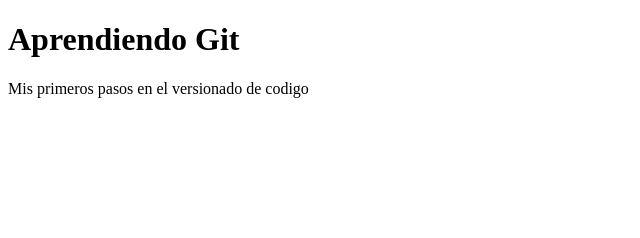
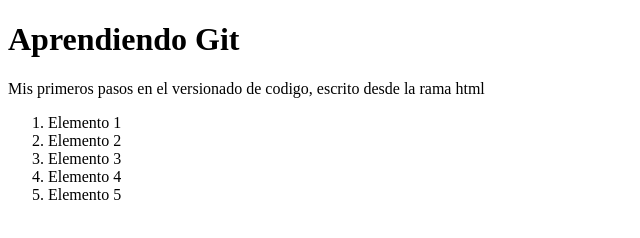
Before and after one commit to GermanBruscaglia/youtube-git, a plain HTML site: page index.html in a window 1280 px wide. Shown: the whole page, without its empty margins (0-640 px from the left). Drawn offline with Linux system fonts and the light colour scheme.

Commit message:
Agregando index.js al index.html

```diff
--- a/index.html
+++ b/index.html
@@ -8,6 +8,14 @@
 </head>
 <body>
     <h1>Aprendiendo Git</h1>
-    <p>Mis primeros pasos en el versionado de codigo</p>
+    <p>Mis primeros pasos en el versionado de codigo, escrito desde la rama html</p>
+    <ol>
+        <li>Elemento 1</li>
+        <li>Elemento 2</li>
+        <li>Elemento 3</li>
+        <li>Elemento 4</li>
+        <li>Elemento 5</li>
+    </ol>
+    <script src="index.js"></script>
 </body>
 </html>
```
